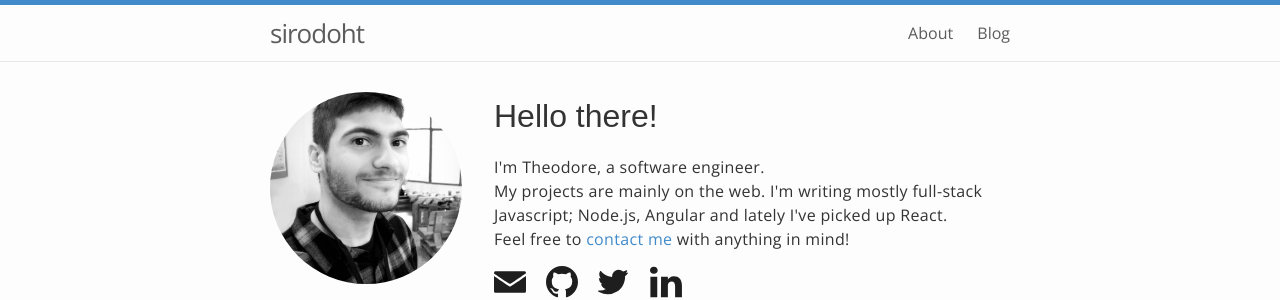
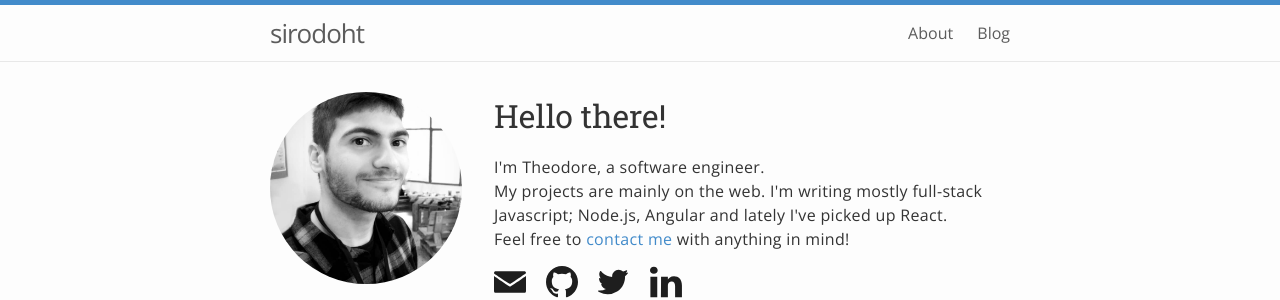
Before and after one commit to sirodoht/sirodoht.com, a Jekyll site: the page built from index.html, in a window 1280 px wide. Shown: the top 300 px of the page. Built offline with Jekyll 4.4.1, drawn with Linux system fonts in a browser that asks for light colours.

Commit message:
fix google fonts link tag

```diff
--- a/_includes/head.html
+++ b/_includes/head.html
@@ -8,7 +8,7 @@
   <meta name="viewport" content="width=device-width, initial-scale=1">
   <link rel="canonical" href="{{ page.url | replace:'index.html','' | prepend: site.baseurl | prepend: site.url }}">
 
-  <link href='https://fonts.googleapis.com/css?family=Source+Code+Pro:400,700|Open+Sans:400,600,700' rel='stylesheet' type='text/css'>
+  <link href='https://fonts.googleapis.com/css?family=Open+Sans:400,400italic,700|Roboto+Slab|Source+Code+Pro' rel='stylesheet' type='text/css'>
   <link rel="stylesheet" href="{{ "/static/css/main.css" | prepend: site.baseurl }}">
   <link rel="canonical" href="{{ page.url | replace:'index.html','' | prepend: site.baseurl | prepend: site.url }}">
   <link rel="alternate" type="application/rss+xml" title="{{ site.title }}" href="{{ "/feed.xml" | prepend: site.baseurl | prepend: site.url }}">
```
